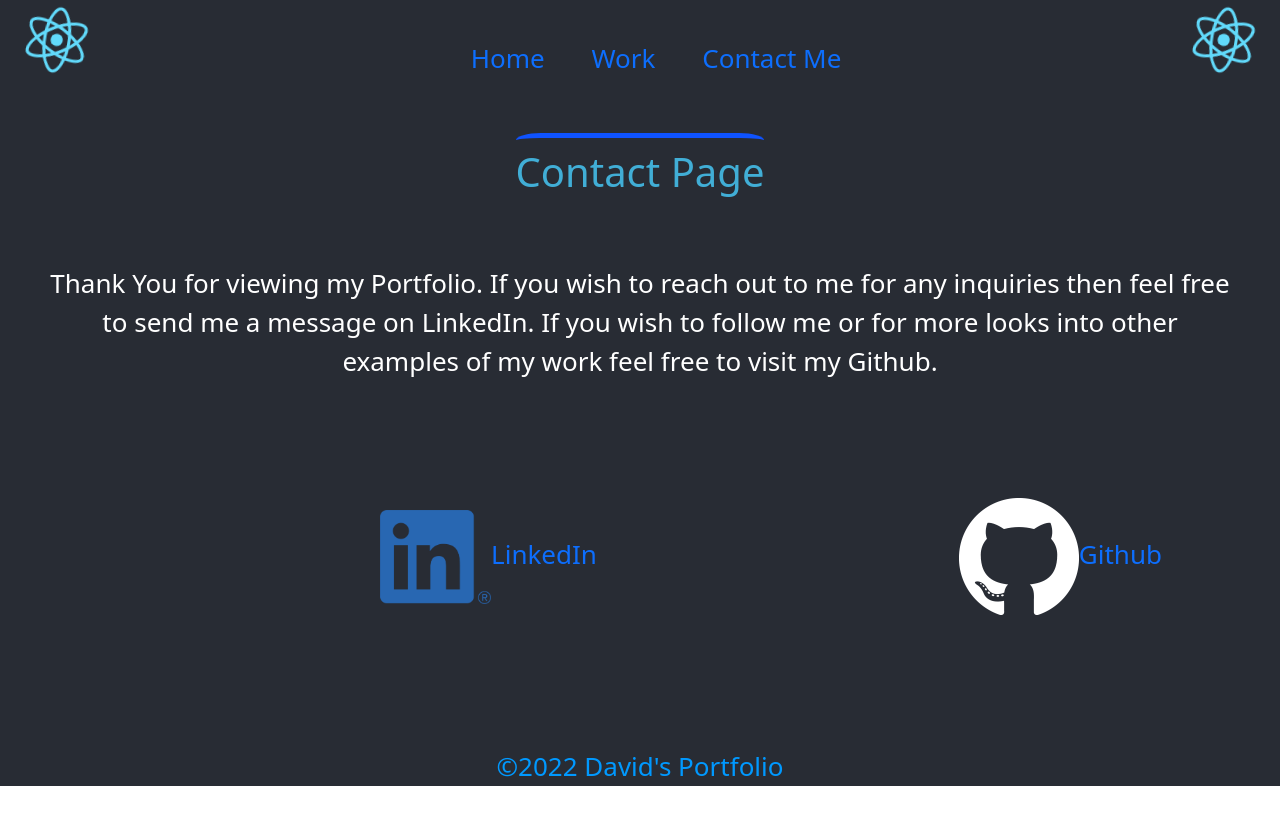
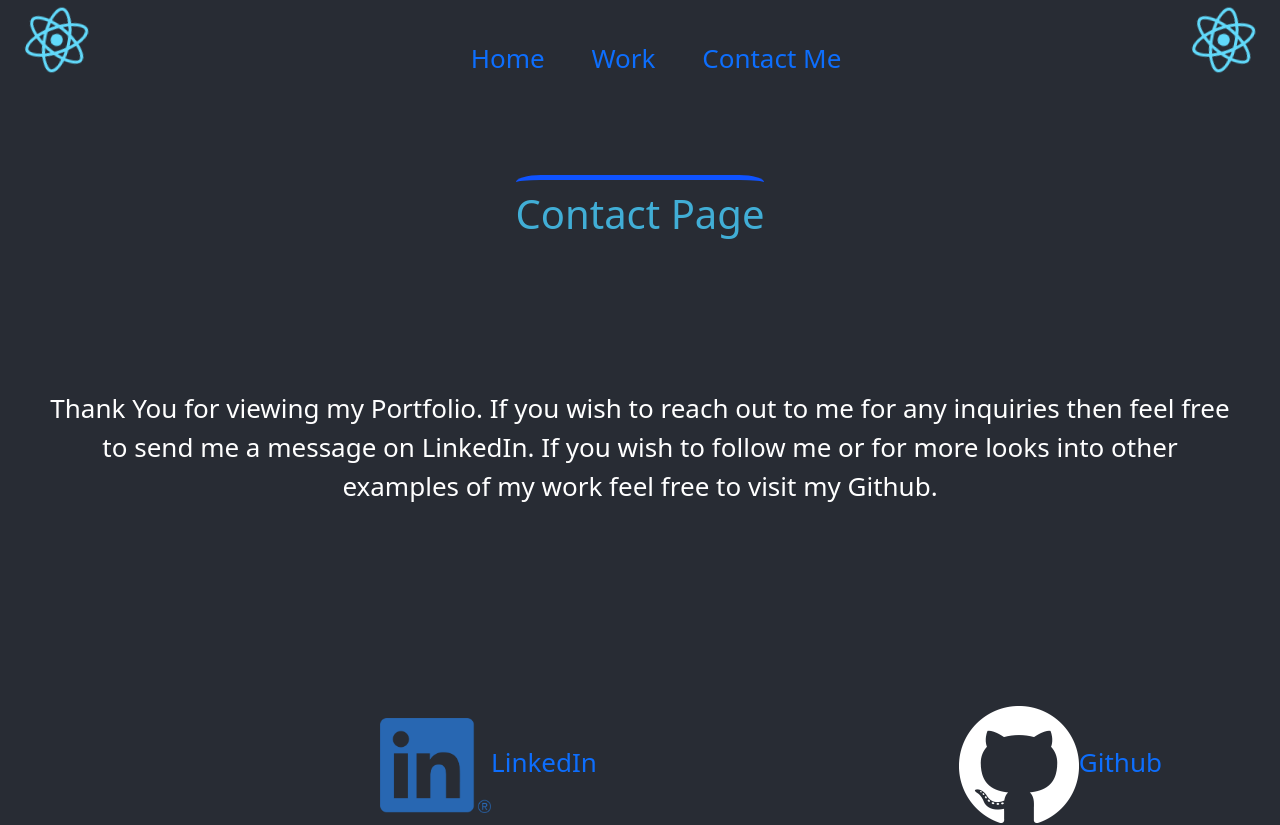
Before and after one commit to dfaidley23/Portfolio, a React (Create React App) app: page /Contact in a window 1280 px wide. Shown: the top 825 px of the page. Before the commit the page ends 800 px from the top, so only its background shows below. Built offline with nearby package versions, Linux system fonts and the light colour scheme.

Commit message:
changed contact section style

```diff
--- a/src/App.css
+++ b/src/App.css
@@ -54,7 +54,8 @@ nav, li {
   text-align: center;
   color: #0099ff;
   font-size: calc(10px + 2vmin);
-  width: 100vw;
+  height: 100%;
+  width: 100%;
   padding-top: 5%;
 }
 
@@ -104,6 +105,11 @@ nav, li {
 
 
 /* ID selectors */
+#contact {
+  height: 100vh;
+  width: 100vw;
+}
+
 #project-main {
   flex-basis: 60%;
   height: 80vh;
@@ -146,3 +152,7 @@ nav, li {
   right: 0;
   top: 0;
 }
+
+@media screen {
+
+}
--- a/src/components/pages/Contact.js
+++ b/src/components/pages/Contact.js
@@ -1,6 +1,6 @@
 export default function Contact(props) {
     return (
-      <div className='App-main'>
+      <div className='App-main' id='contact'>
         <h1>Contact Page</h1>
         <p>Thank You for viewing my Portfolio. If you wish to reach out to me for any inquiries then feel free to send me a message on LinkedIn. If you wish to follow me or for more looks into other examples of my work feel free to visit my Github.</p>
         <p><img id='linkedIn' src={props.linkIcon} alt='LinkedIn Icon'></img><a href={props.linkedIn}>LinkedIn</a></p>
```
